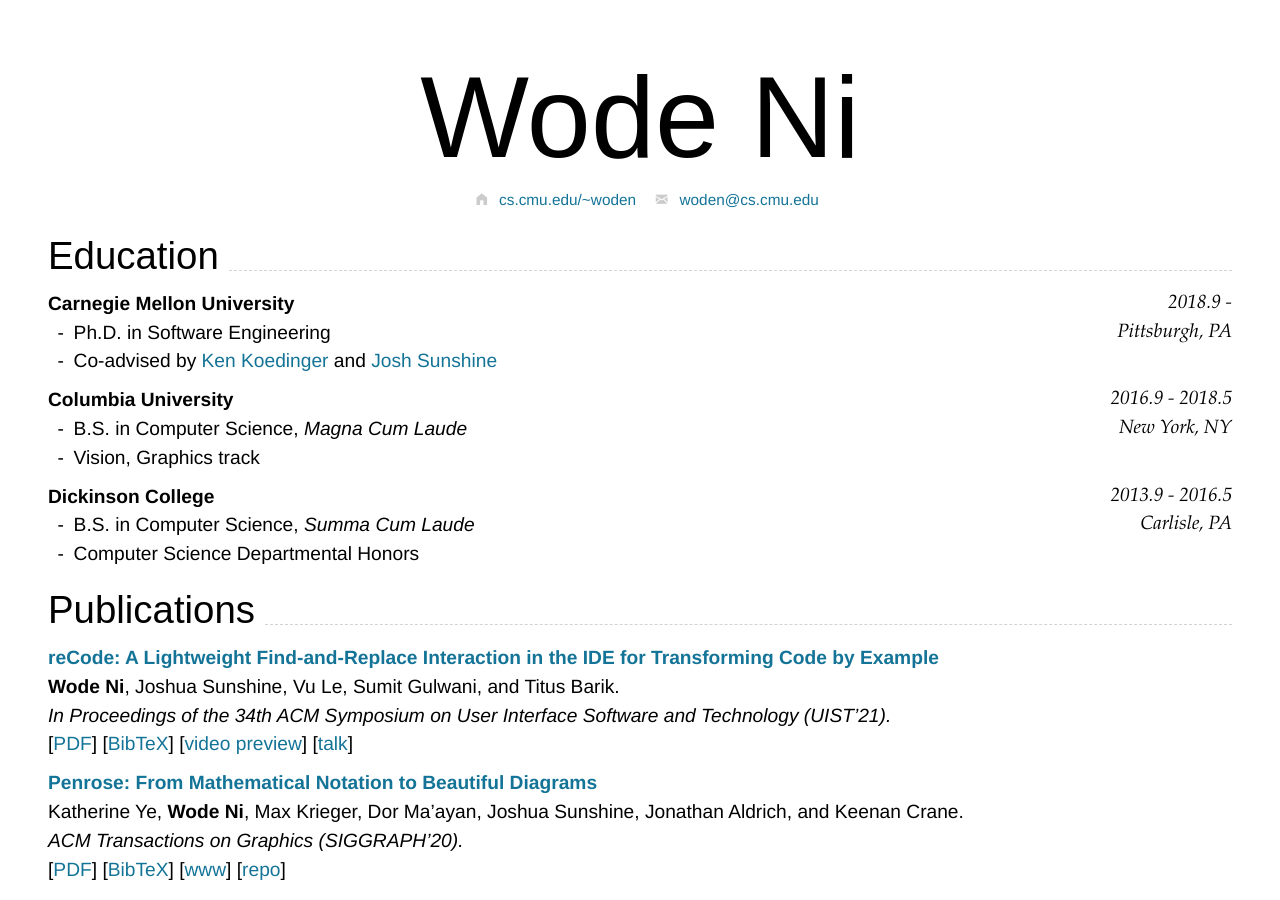
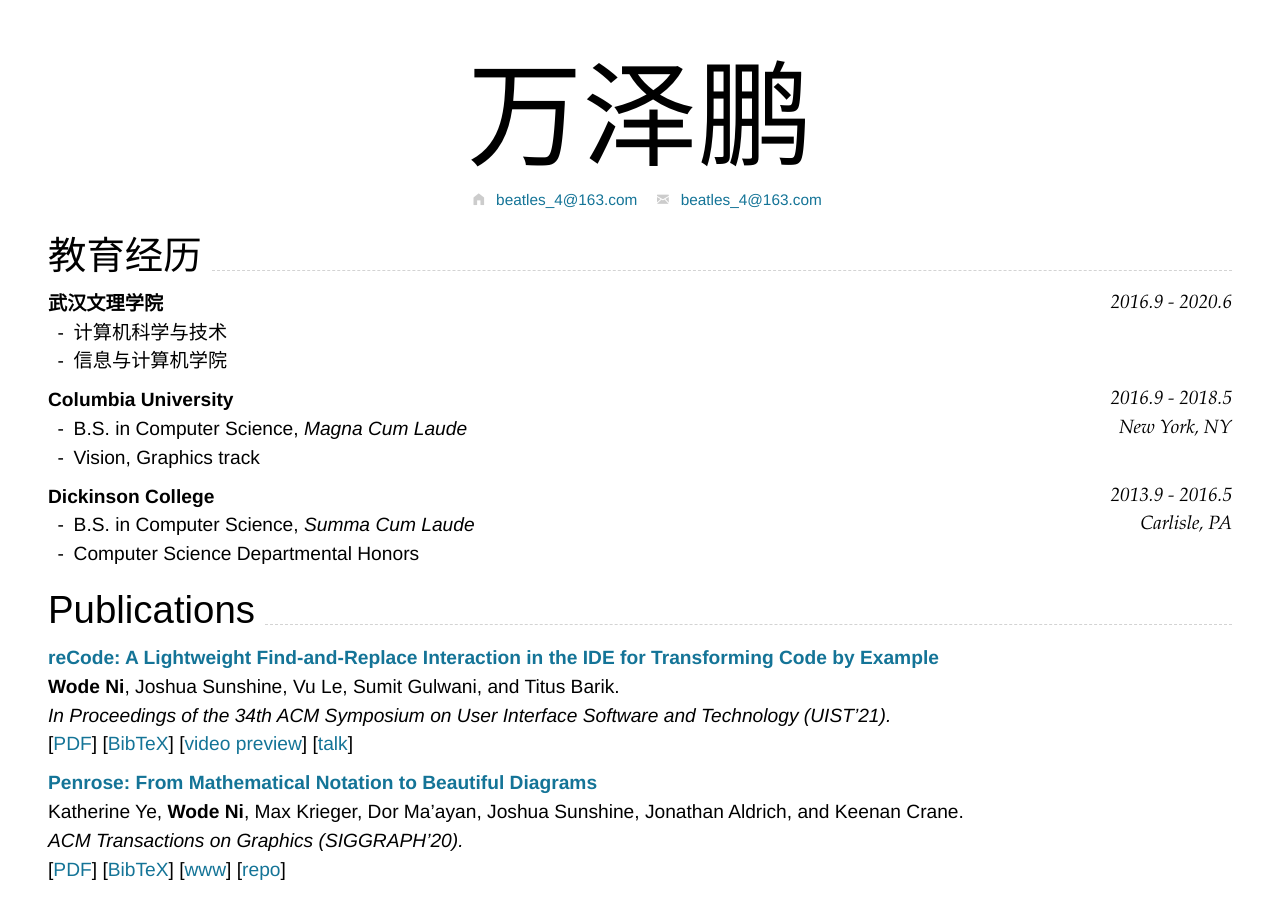
Before and after one commit to wanzepeng/resume, a Jekyll site: the page built from index.md, in a window 1280 px wide and 900 px high. Built offline with Jekyll 4.4.1, drawn with Linux system fonts in a browser that asks for light colours; nearby versions of some CDN libraries.

Commit message:
Update index.md

````diff
--- a/index.md
+++ b/index.md
@@ -1,15 +1,15 @@
 ---
 layout: cv
-title: Wode "Nimo" Ni
+title: 万泽鹏
 email:
-  url: mailto:woden@cs.cmu.edu
-  text: woden@cs.cmu.edu
+  url: beatles_4@163.com
+  text: beatles_4@163.com
 homepage:
-  url: http://cs.cmu.edu/~woden
-  text: cs.cmu.edu/~woden
+  url: beatles_4@163.com
+  text: beatles_4@163.com
 ---
 
-# Wode **Ni**
+# 万泽鹏
 
 <!--
 include contact information from the front matter
@@ -21,16 +21,16 @@ Supported arguments:
 
 {% include cv-contact.html %}
 
-## Education
+## 教育经历
 
-### **Carnegie Mellon University** `2018.9 -`
+### **武汉文理学院** `2016.9 - 2020.6`
 
 ```
-Pittsburgh, PA
+
 ```
 
-- Ph.D. in Software Engineering
-- Co-advised by [Ken Koedinger](http://pact.cs.cmu.edu/koedinger.html) and [Josh Sunshine](http://www.cs.cmu.edu/~jssunshi/)
+- 计算机科学与技术
+- 信息与计算机学院
 
 ### **Columbia University** `2016.9 - 2018.5`
 
````
